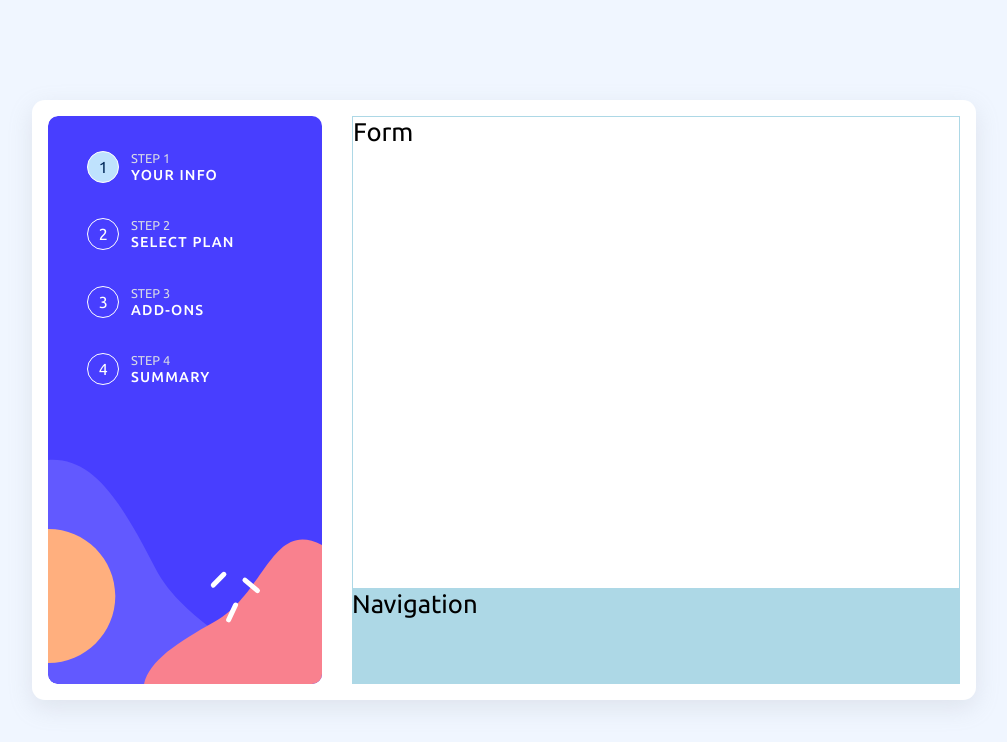
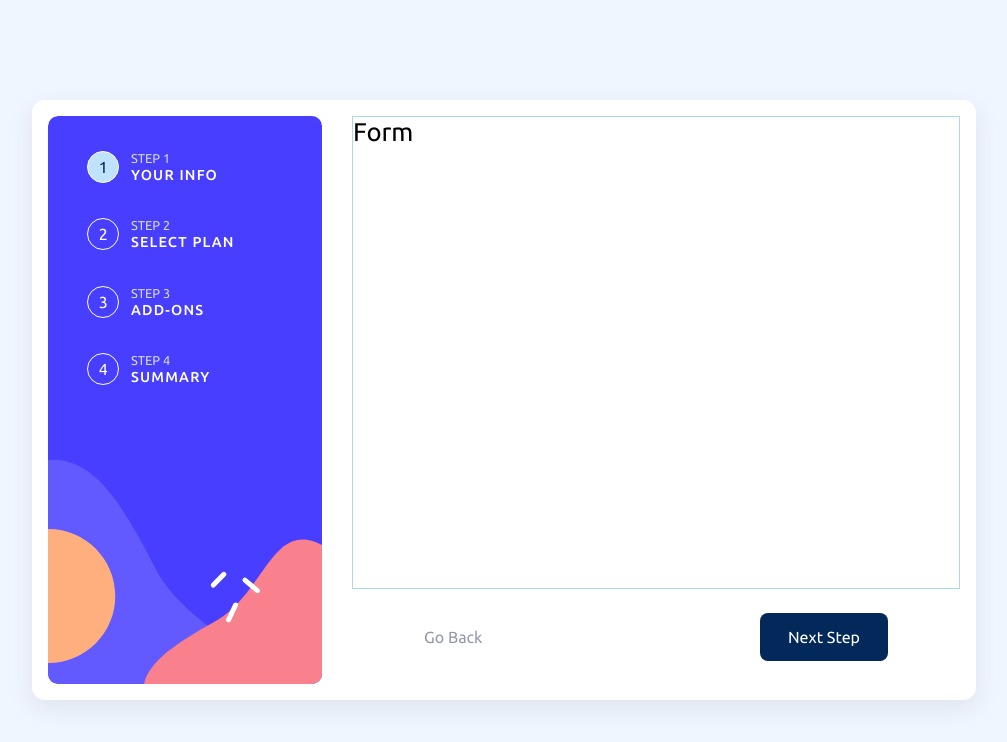
Before and after one commit to hqz3/fem-multi-step-form, a React (Vite) app: page / in a window 1280 px wide. Shown: the top 742 px of the page, without its empty margins (136-1143 px from the left). Built offline with nearby package versions, Linux system fonts and the light colour scheme.

Commit message:
Add navigation buttons

```diff
--- a/src/components/Navigation.tsx
+++ b/src/components/Navigation.tsx
@@ -1,5 +1,16 @@
 import style from "../styles/Navigation.module.css";
 
+// TODO
+// Render Back and Next buttons based on the current step index
+// Pass in a step index via props
+
 export const Navigation = () => {
-  return <div className={style.container}>Navigation</div>;
+  return (
+    <nav className={style.navigation__container}>
+      <a className={style.navigation__back} href="#">
+        Go Back
+      </a>
+      <button className={style.navigation__button}>Next Step</button>
+    </nav>
+  );
 };
--- a/src/styles/Navigation.module.css
+++ b/src/styles/Navigation.module.css
@@ -1,13 +1,50 @@
-.container {
-  /* background-color: var(--white); */
-  background-color: lightblue;
+.navigation__container {
+  background-color: var(--white);
 
+  display: flex;
+  align-items: center;
+  justify-content: space-between;
+
+  font-size: 1rem;
   grid-row: 11/13;
   grid-column: 2/3;
+  padding: 0 4.5rem;
+}
+
+.navigation__back {
+  color: var(--cool-gray);
+  cursor: pointer;
+  text-decoration: none;
+  transition: filter 0.25s;
+}
+
+.navigation__back:hover {
+  filter: brightness(0.8);
+}
+
+.navigation__button {
+  background-color: var(--marine-blue);
+  border-radius: 0.5rem;
+  border: none;
+  color: var(--white);
+  cursor: pointer;
+  font-family: inherit;
+  font-size: 1rem;
+  height: 3rem;
+  transition: background-color 0.25s;
+  width: 8rem;
+}
+
+.navigation__button:active {
+  scale: 0.98;
+}
+
+.navigation__button:hover {
+  background-color: hsl(213, 98%, 32%);
 }
 
 @media (max-width: 768px) {
-  .container {
+  .navigation__container {
     height: 4.8rem;
     width: 100%;
 
```
